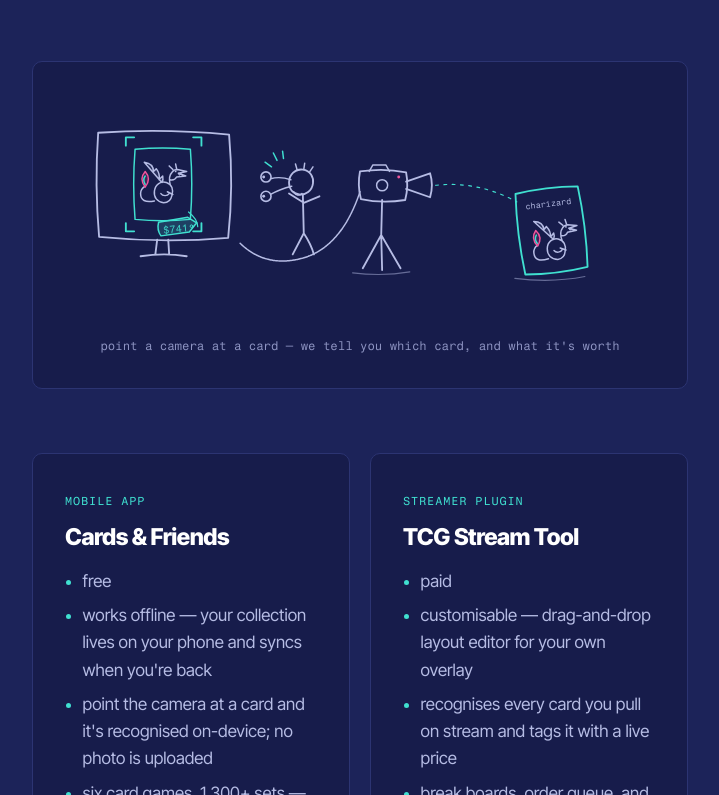
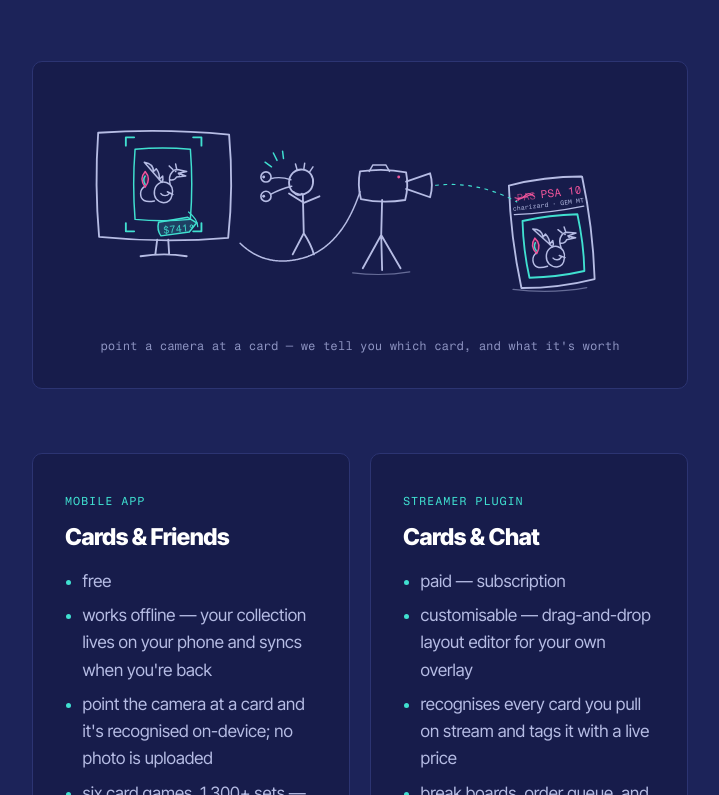
Before and after one commit to ShmukaDuk/jellytek, a plain HTML site: page index.html in a window 1280 px wide. Shown: the part 699-1494 px from the top of the page, without its empty margins (280-999 px from the left). Drawn offline with Linux system fonts and the light colour scheme.

Commit message:
Rename streamer plugin to Cards & Chat, slab the charizard
The streamer product is Cards & Chat, paid by subscription. In the
doodle: the camera loses the circle on its body, and the charizard now
sits in a grading slab whose label reads PAS, scratched out, PSA 10.

Co-Authored-By: Claude Fable 5 <noreply@anthropic.com>

```diff
--- a/index.html
+++ b/index.html
@@ -161,7 +161,6 @@
       <!-- ── the camera, plugged into the screen ─────────────────────── -->
       <path d="M320 84q26-4 50 1 3 15-1 30-25 4-48-1-4-15-1-30z" stroke="currentColor" stroke-width="2"/>
       <path d="M370 95l26-9q4 13 0 26l-26-9" stroke="currentColor" stroke-width="2"/>
-      <circle cx="344" cy="99" r="6" stroke="currentColor" stroke-width="1.6"/>
       <path d="M330 84l4-7h14l4 7" stroke="currentColor" stroke-width="1.6"/>
       <!-- recording light -->
       <circle cx="362" cy="90" r="1.6" fill="#F0559B" stroke="none"/>
@@ -170,16 +169,24 @@
       <!-- the cable back to the screen, slouching on the floor -->
       <path d="M320 106q-20 60-62 72-40 11-68-16" stroke="currentColor" stroke-width="1.6" stroke-dasharray="1 0"/>
 
-      <!-- ── right: the actual card it is looking at ─────────────────── -->
+      <!-- ── right: the actual card, slabbed and graded (badly) ──────── -->
       <g transform="rotate(-7 528 150)">
-        <path d="M494 104q34-4 68 0 4 44 0 88-34 4-68 0-4-44 0-88z" stroke="#40E0D0" stroke-width="2"/>
-        <text x="528" y="122" text-anchor="middle" fill="currentColor" font-family="Fragment Mono, monospace" font-size="9">charizard</text>
-        <use href="#zard" transform="translate(504 132)"/>
+        <!-- the slab case -->
+        <path d="M488 94q40-5 80 0 5 56 0 112-40 5-80 0-5-56 0-112z" stroke="currentColor" stroke-width="2"/>
+        <!-- grading label: first try scratched out -->
+        <text x="495" y="112" fill="#F0559B" fill-opacity="0.65" font-family="Fragment Mono, monospace" font-size="11">PAS</text>
+        <path d="M493 108q6 3 11-1t10 2M494 111l19-5" stroke="#F0559B" stroke-width="1.2"/>
+        <text x="521" y="112" fill="#F0559B" font-family="Fragment Mono, monospace" font-size="12">PSA 10</text>
+        <text x="528" y="122" text-anchor="middle" fill="currentColor" font-family="Fragment Mono, monospace" font-size="7">charizard · GEM MT</text>
+        <path d="M490 126q38 3 76 0" stroke="currentColor" stroke-width="1.3"/>
+        <!-- the card inside -->
+        <path d="M498 134q30-3 60 0 3 32 0 62-30 3-60 0-3-30 0-62z" stroke="#40E0D0" stroke-width="2"/>
+        <use href="#zard" transform="translate(502 140)"/>
       </g>
       <!-- the camera's gaze -->
       <path d="M402 99q46-5 88 18" stroke="#40E0D0" stroke-width="1.3" stroke-dasharray="3 6"/>
       <!-- ground scribbles -->
-      <path d="M312 194q32 4 62-1M488 200q40 5 76-2" stroke="currentColor" stroke-width="1.3" opacity="0.5"/>
+      <path d="M312 194q32 4 62-1M486 212q42 5 80-2" stroke="currentColor" stroke-width="1.3" opacity="0.5"/>
     </svg>
     <p class="scene__caption">point a camera at a card — we tell you which card, and what it's worth</p>
   </div>
@@ -201,9 +208,9 @@
 
     <article class="panel prod">
       <span class="prod__kind">streamer plugin</span>
-      <h2 class="prod__title">TCG Stream Tool</h2>
+      <h2 class="prod__title">Cards &amp; Chat</h2>
       <ul class="prod__points">
-        <li>paid</li>
+        <li>paid — subscription</li>
         <li>customisable — drag-and-drop layout editor for your own overlay</li>
         <li>recognises every card you pull on stream and tags it with a live price</li>
         <li>break boards, order queue, and an end-of-stream recap with packing lists</li>
```
Also changed, not shown: 1 other file.
